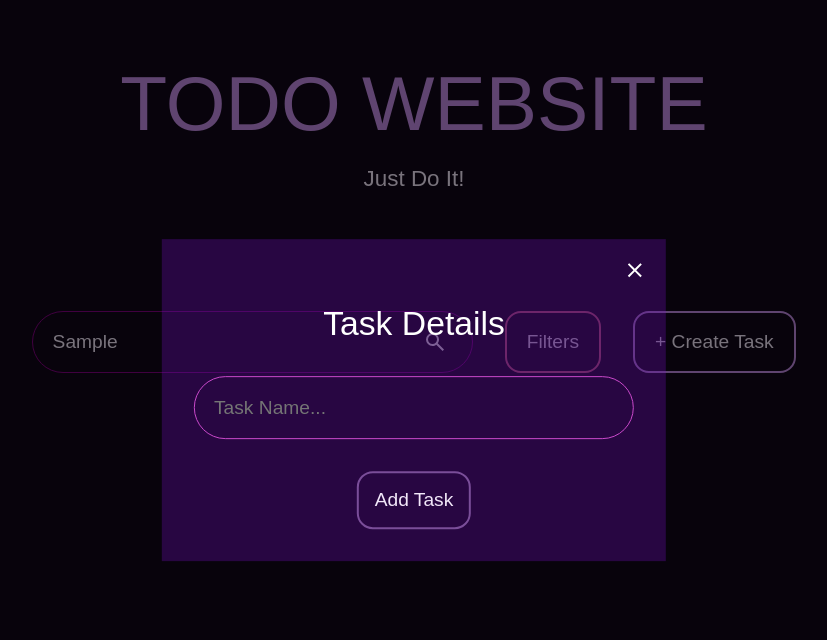
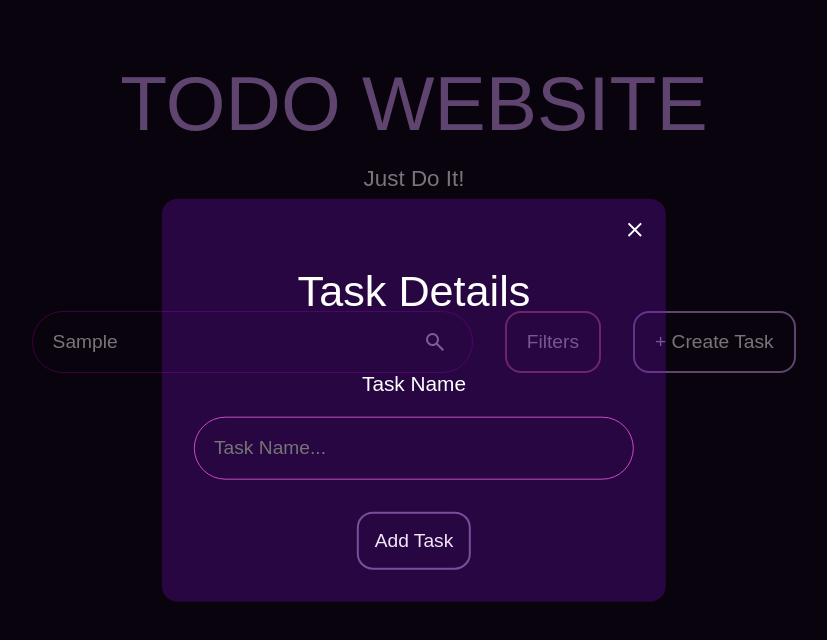
Before and after one commit to Ali200674/Todo-Website, a React (Vite) app in the folder todo-website/: page / in a window 1280 px wide. Both pictures are taken after typing "Sample" into the empty fields and a click on the button "+ Create Task". Shown: the top 640 px of the page, without its empty margins (226-1053 px from the left). Built offline with nearby package versions, Linux system fonts and the light colour scheme; a web font is replaced by a local one.

Commit message:
Changed h3 elements to h2 in FiltersModal.Jsx and ButtonModal.jsx. Moved a link in html to the top due to a bug that made the checkmark display a word for a split second before turning into the checkmark. Added some code in the Filters.css file.

```diff
--- a/todo-website/index.html
+++ b/todo-website/index.html
@@ -5,12 +5,12 @@
   <meta charset="UTF-8" />
   <link rel="icon" type="image/svg+xml" href="/favicon.svg" />
   <meta name="viewport" content="width=device-width, initial-scale=1.0" />
+  <link rel="stylesheet"
+    href="https://fonts.googleapis.com/css2?family=Material+Symbols+Outlined:opsz,wght,FILL,GRAD@20..48,100..700,0..1,-50..200&icon_names=check" />
   <link rel="preconnect" href="https://fonts.googleapis.com">
   <link rel="preconnect" href="https://fonts.gstatic.com" crossorigin>
   <link href="https://fonts.googleapis.com/css2?family=Google+Sans+Flex:opsz,wght@6..144,1..1000&display=swap"
     rel="stylesheet">
-  <link rel="stylesheet"
-    href="https://fonts.googleapis.com/css2?family=Material+Symbols+Outlined:opsz,wght,FILL,GRAD@20..48,100..700,0..1,-50..200&icon_names=check" />
   <title>todo-website</title>
 </head>
 
--- a/todo-website/src/components/ButtonModal.jsx
+++ b/todo-website/src/components/ButtonModal.jsx
@@ -24,15 +24,42 @@ function ButtonModal({ modalVar, setModal }) {
     <div className="modal-background">
       <div className="create-task-div">
         <div className="title">
-          <h3>Task Details</h3>
+          <h2>Task Details</h2>
         </div>
 
         <div className="exit-modal-button">
           <img src={close} onClick={() => setModal((p) => !p)} />
         </div>
 
-        <div className="input-field">
-          <input type="text" placeholder="Task Name..." />
+        <div className="modal-options">
+          <div className="input-field-div">
+            <div className="input-field-heading">
+              <h3>Task Name</h3>
+            </div>
+            <div className="input-field">
+              <input type="text" placeholder="Task Name..." />
+            </div>
+          </div>
+
+          {/* <div className="priority-type-div">
+            <div className="priority-heading">
+              <h3>Prioritys</h3>
+            </div>
+            <div className="low-priority checkbox-div">
+              <input type="checkbox" name="priority" value="low" />
+              <span>Low Priotity</span>
+            </div>
+
+            <div className="middle-priority checkbox-div">
+              <input type="checkbox" name="priority" value="medium" />
+              <span>Medium Priority</span>
+            </div>
+
+            <div className="high-priority checkbox-div">
+              <input type="checkbox" name="priority" value="high" />
+              <span>High Priority</span>
+            </div>
+          </div> */}
         </div>
 
         <div className="submit-form">
--- a/todo-website/src/components/FiltersModal.jsx
+++ b/todo-website/src/components/FiltersModal.jsx
@@ -24,7 +24,7 @@ function FilterModal({ modalVar, setModal }) {
     <div className="modal-background">
       <div className="filter-options-div">
         <div className="title">
-          <h3>Filter Options</h3>
+          <h2>Filter Options</h2>
         </div>
 
         <div className="exit-modal-button">
--- a/todo-website/src/styles/filters.css
+++ b/todo-website/src/styles/filters.css
@@ -6,15 +6,14 @@
   align-items: flex-start;
 
   gap: 50px;
-
-  cursor: pointer;
 }
 
 .priority-heading,
-.status-heading {
-  align-self: center;
+.status-heading,
+h3 {
+  text-align: center;
 
-  font-size: 1.2rem;
+  font-size: 1.3rem;
 }
 
 /* ButtonModal.jsx */
@@ -65,6 +64,14 @@
   font-size: 1.2rem;
 
   border-radius: 2rem;
+}
+
+.input-field-div {
+  display: flex;
+  flex-direction: column;
+
+  align-items: center;
+  justify-content: center;
 }
 
 /* FilterModal.jsx */
@@ -162,4 +169,6 @@ input[type="checkbox"] {
   color: white;
 
   z-index: 2;
+
+  border-radius: 1rem;
 }
```
